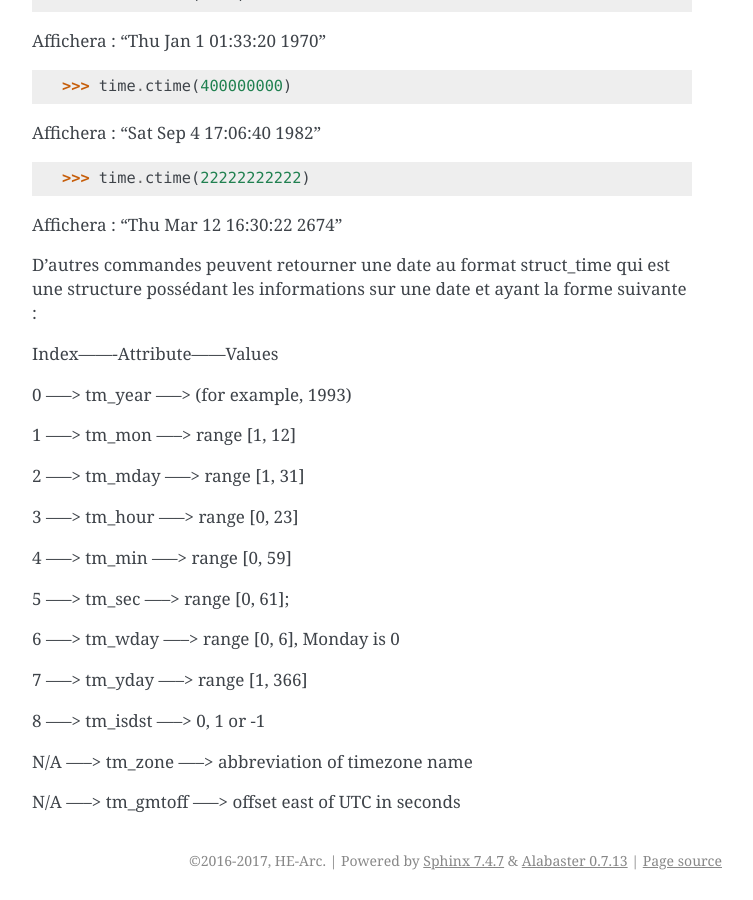
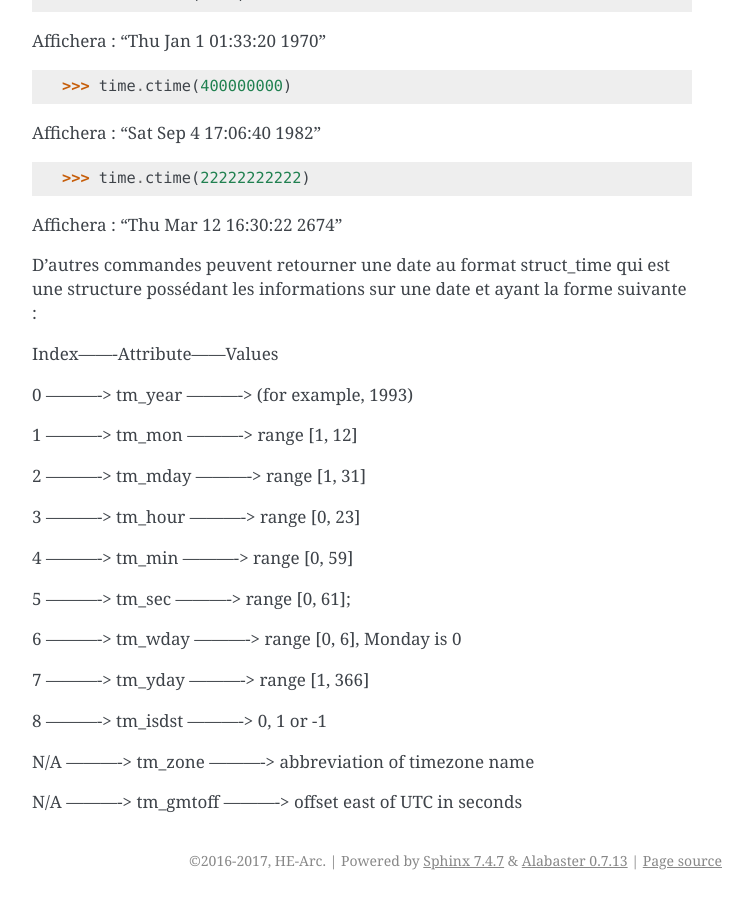
Before and after one commit to HE-Arc/livre-python, a Sphinx documentation site: the page built from source/time/index.rst, in a window 1280 px wide and 900 px high, scrolled down 1414 px. Shown: the whole window, without its empty margins (388-1141 px from the left). Built offline with Sphinx 7.4.7, drawn with Linux system fonts in a browser that asks for light colours.

```diff
--- a/source/time/index.rst
+++ b/source/time/index.rst
@@ -88,24 +88,24 @@ D'autres commandes peuvent retourner une date au format struct_time qui est une
 
 Index-------Attribute------Values
 
-0 -----> tm_year -----> (for example, 1993)
+0 ----------> tm_year ----------> (for example, 1993)
 
-1 -----> tm_mon -----> range [1, 12]
+1 ----------> tm_mon ----------> range [1, 12]
 
-2 -----> tm_mday -----> range [1, 31]
+2 ----------> tm_mday ----------> range [1, 31]
 
-3 -----> tm_hour -----> range [0, 23]
+3 ----------> tm_hour ----------> range [0, 23]
 
-4 -----> tm_min -----> range [0, 59]
+4 ----------> tm_min ----------> range [0, 59]
 
-5 -----> tm_sec -----> range [0, 61];
+5 ----------> tm_sec ----------> range [0, 61];
 
-6 -----> tm_wday -----> range [0, 6], Monday is 0
+6 ----------> tm_wday ----------> range [0, 6], Monday is 0
 
-7 -----> tm_yday -----> range [1, 366]
+7 ----------> tm_yday ----------> range [1, 366]
 
-8 -----> tm_isdst -----> 0, 1 or -1
+8 ----------> tm_isdst ----------> 0, 1 or -1
 
-N/A -----> tm_zone -----> abbreviation of timezone name
+N/A ----------> tm_zone ----------> abbreviation of timezone name
 
-N/A -----> tm_gmtoff -----> offset east of UTC in seconds
+N/A ----------> tm_gmtoff ----------> offset east of UTC in seconds
```
